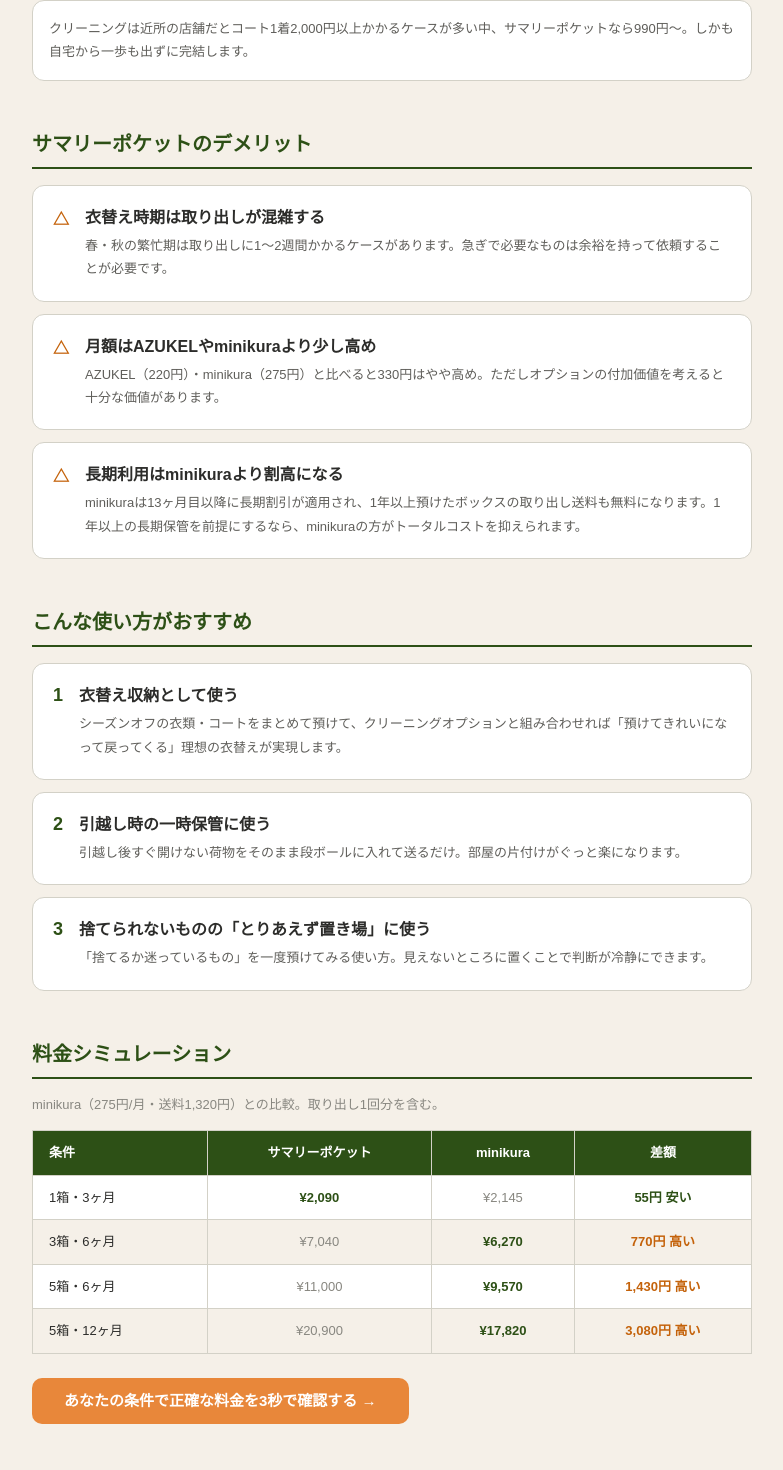
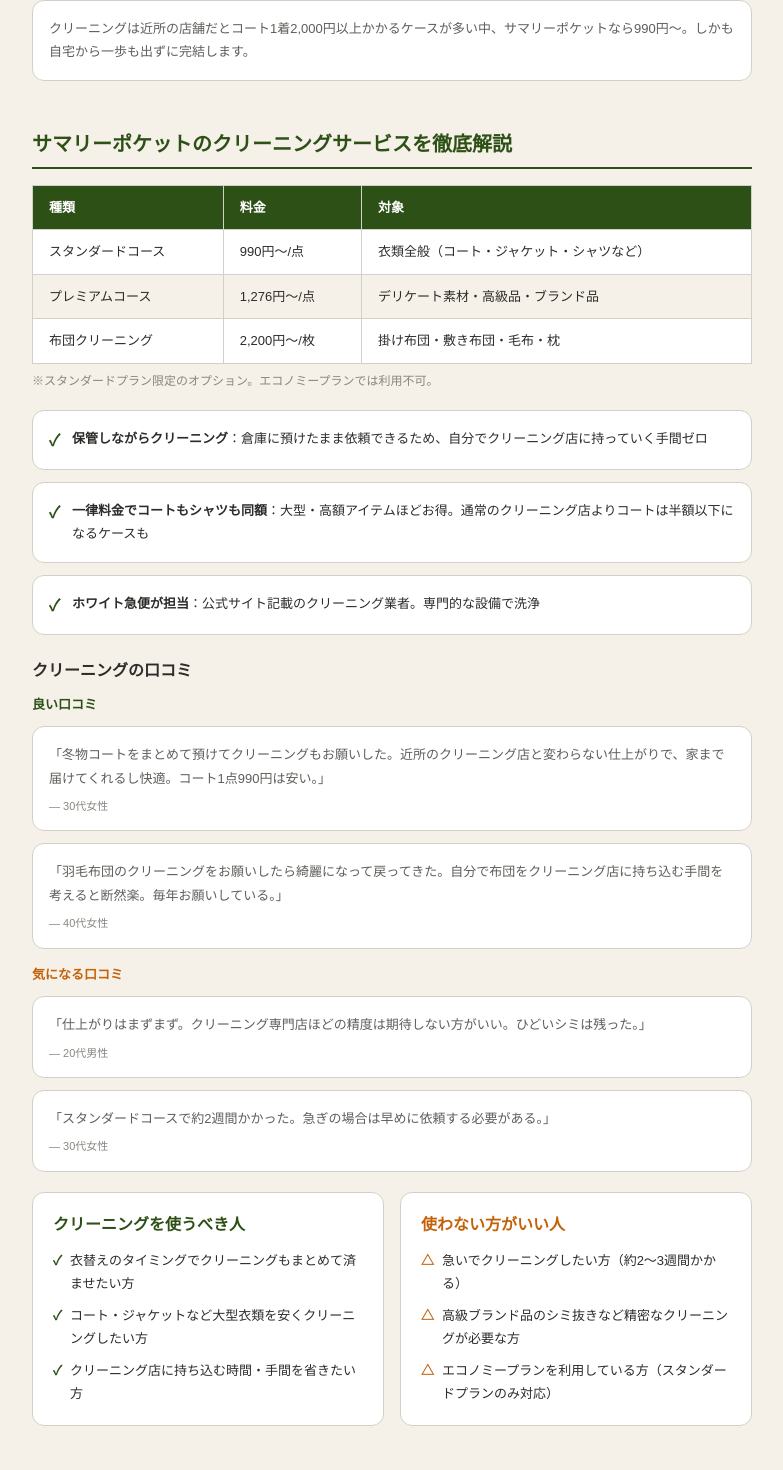
Before and after one commit to kazukiyamada19920206-ai/kurabe-storage, a Next.js app: page /guide/summary-pocket-review in a window 1280 px wide. Shown: the part 1977-3447 px from the top of the page, without its empty margins (248-1031 px from the left). Built offline with nearby package versions, Linux system fonts and the light colour scheme.

Commit message:
seo: サマリーポケット評判記事にクリーニング専用セクション追加

```diff
--- a/app/guide/summary-pocket-review/page.tsx
+++ b/app/guide/summary-pocket-review/page.tsx
@@ -3,9 +3,9 @@
 import pricing from "../../../pricing.json";
 
 export const metadata: Metadata = {
-  title: "サマリーポケットの評判・口コミ【最悪の声も掲載】メリット・デメリットを徹底解説",
+  title: "サマリーポケットの評判・口コミ【クリーニングの仕上がりも解説】メリット・デメリットを徹底解説",
   description:
-    "サマリーポケットの良い口コミ・悪い口コミ・最悪の声をリアルに掲載。月額料金・メリット・デメリット・クリーニングオプションを徹底解説。初めての宅配収納選びに。",
+    "サマリーポケットの評判・口コミ・クリーニングの料金と仕上がりを徹底解説。悪い口コミ・最悪の声も掲載。月額料金・メリット・デメリットを正直にレビュー。",
 };
 
 const service = pricing.find((s) => s.slug === "summary-pocket")!;
@@ -160,6 +160,115 @@
           </div>
           <div className="mt-4 bg-white rounded-[12px] p-4 text-[13px] text-[#5F5E5A] leading-[1.8]" style={{ border: "0.5px solid #D3D1C7" }}>
             クリーニングは近所の店舗だとコート1着2,000円以上かかるケースが多い中、サマリーポケットなら990円〜。しかも自宅から一歩も出ずに完結します。
+          </div>
+        </section>
+
+        {/* クリーニング専用セクション */}
+        <section>
+          <h2 className="text-[20px] font-[700] text-[#2D5016] mb-4 pb-2 border-b-2 border-[#2D5016]">
+            サマリーポケットのクリーニングサービスを徹底解説
+          </h2>
+
+          {/* 料金テーブル */}
+          <div className="overflow-x-auto mb-5">
+            <table className="w-full text-[13px]" style={{ borderCollapse: "collapse" }}>
+              <thead>
+                <tr>
+                  <th className="py-3 px-4 text-left text-white font-bold" style={{ background: "#2D5016", border: "0.5px solid #D3D1C7" }}>種類</th>
+                  <th className="py-3 px-4 text-left text-white font-bold" style={{ background: "#2D5016", border: "0.5px solid #D3D1C7" }}>料金</th>
+                  <th className="py-3 px-4 text-left text-white font-bold" style={{ background: "#2D5016", border: "0.5px solid #D3D1C7" }}>対象</th>
+                </tr>
+              </thead>
+              <tbody>
+                {[
+                  ["スタンダードコース", "990円〜/点", "衣類全般（コート・ジャケット・シャツなど）"],
+                  ["プレミアムコース", "1,276円〜/点", "デリケート素材・高級品・ブランド品"],
+                  ["布団クリーニング", "2,200円〜/枚", "掛け布団・敷き布団・毛布・枕"],
+                ].map(([type, price, target], i) => (
+                  <tr key={type} style={{ background: i % 2 === 1 ? "#F5F0E8" : "white" }}>
+                    <td className="py-3 px-4 font-medium text-[#2C2C2A]" style={{ border: "0.5px solid #D3D1C7" }}>{type}</td>
+                    <td className="py-3 px-4 text-[#2C2C2A] whitespace-nowrap" style={{ border: "0.5px solid #D3D1C7" }}>{price}</td>
+                    <td className="py-3 px-4 text-[#2C2C2A]" style={{ border: "0.5px solid #D3D1C7" }}>{target}</td>
+                  </tr>
+                ))}
+              </tbody>
+            </table>
+            <p className="text-[12px] text-[#888780] mt-2">※スタンダードプラン限定のオプション。エコノミープランでは利用不可。</p>
+          </div>
+
+          {/* 特徴3点 */}
+          <div className="space-y-3 mb-6">
+            {[
+              { point: "保管しながらクリーニング", body: "倉庫に預けたまま依頼できるため、自分でクリーニング店に持っていく手間ゼロ" },
+              { point: "一律料金でコートもシャツも同額", body: "大型・高額アイテムほどお得。通常のクリーニング店よりコートは半額以下になるケースも" },
+              { point: "ホワイト急便が担当", body: "公式サイト記載のクリーニング業者。専門的な設備で洗浄" },
+            ].map((item) => (
+              <div key={item.point} className="bg-white rounded-[12px] p-4 flex gap-3" style={{ border: "0.5px solid #D3D1C7" }}>
+                <span className="font-bold text-[#2D5016] flex-shrink-0 mt-0.5">✓</span>
+                <p className="text-[13px] text-[#2C2C2A] leading-[1.8]">
+                  <strong>{item.point}</strong>：{item.body}
+                </p>
+              </div>
+            ))}
+          </div>
+
+          {/* クリーニング口コミ */}
+          <h3 className="text-[16px] font-[700] text-[#2C2C2A] mb-3">クリーニングの口コミ</h3>
+          <div className="space-y-3 mb-5">
+            <p className="text-[13px] font-[600] text-[#2D5016]">良い口コミ</p>
+            {[
+              { body: "冬物コートをまとめて預けてクリーニングもお願いした。近所のクリーニング店と変わらない仕上がりで、家まで届けてくれるし快適。コート1点990円は安い。", author: "30代女性" },
+              { body: "羽毛布団のクリーニングをお願いしたら綺麗になって戻ってきた。自分で布団をクリーニング店に持ち込む手間を考えると断然楽。毎年お願いしている。", author: "40代女性" },
+            ].map((item) => (
+              <div key={item.author} className="bg-white rounded-[12px] p-4" style={{ border: "0.5px solid #D3D1C7" }}>
+                <p className="text-[13px] text-[#5F5E5A] leading-[1.8] mb-2">「{item.body}」</p>
+                <p className="text-[11px] text-[#888780]">— {item.author}</p>
+              </div>
+            ))}
+            <p className="text-[13px] font-[600] text-[#C4620A] mt-4">気になる口コミ</p>
+            {[
+              { body: "仕上がりはまずまず。クリーニング専門店ほどの精度は期待しない方がいい。ひどいシミは残った。", author: "20代男性" },
+              { body: "スタンダードコースで約2週間かかった。急ぎの場合は早めに依頼する必要がある。", author: "30代女性" },
+            ].map((item) => (
+              <div key={item.author} className="bg-white rounded-[12px] p-4" style={{ border: "0.5px solid #D3D1C7" }}>
+                <p className="text-[13px] text-[#5F5E5A] leading-[1.8] mb-2">「{item.body}」</p>
+                <p className="text-[11px] text-[#888780]">— {item.author}</p>
+              </div>
+            ))}
+          </div>
+
+          {/* 使うべき人・使わない方がいい人 */}
+          <div className="grid md:grid-cols-2 gap-4">
+            <div className="bg-white rounded-[12px] p-5" style={{ border: "0.5px solid #D3D1C7" }}>
+              <p className="font-[700] text-[#2D5016] mb-3">クリーニングを使うべき人</p>
+              <ul className="space-y-2">
+                {[
+                  "衣替えのタイミングでクリーニングもまとめて済ませたい方",
+                  "コート・ジャケットなど大型衣類を安くクリーニングしたい方",
+                  "クリーニング店に持ち込む時間・手間を省きたい方",
+                ].map((item) => (
+                  <li key={item} className="flex items-start gap-2 text-[13px] text-[#2C2C2A] leading-[1.8]">
+                    <span className="font-bold text-[#2D5016] flex-shrink-0">✓</span>
+                    {item}
+                  </li>
+                ))}
+              </ul>
+            </div>
+            <div className="bg-white rounded-[12px] p-5" style={{ border: "0.5px solid #D3D1C7" }}>
+              <p className="font-[700] text-[#C4620A] mb-3">使わない方がいい人</p>
+              <ul className="space-y-2">
+                {[
+                  "急いでクリーニングしたい方（約2〜3週間かかる）",
+                  "高級ブランド品のシミ抜きなど精密なクリーニングが必要な方",
+                  "エコノミープランを利用している方（スタンダードプランのみ対応）",
+                ].map((item) => (
+                  <li key={item} className="flex items-start gap-2 text-[13px] text-[#2C2C2A] leading-[1.8]">
+                    <span className="font-bold text-[#C4620A] flex-shrink-0">△</span>
+                    {item}
+                  </li>
+                ))}
+              </ul>
+            </div>
           </div>
         </section>
 
@@ -428,6 +537,30 @@
           </div>
         </section>
 
+        {/* FAQ */}
+        <section>
+          <h2 className="text-[20px] font-[700] text-[#2D5016] mb-4 pb-2 border-b-2 border-[#2D5016]">
+            よくある質問（FAQ）
+          </h2>
+          <div className="space-y-4">
+            {[
+              {
+                q: "クリーニングオプションはどのプランで使えますか？",
+                a: "スタンダードプランのみ利用できます。エコノミープランでは利用できません。料金は衣類1点990円〜、布団1枚2,200円〜です。預けたまま依頼できるため、自分でクリーニング店に持ち込む手間が不要です。",
+              },
+              {
+                q: "クリーニングの仕上がりはどうですか？",
+                a: "ホワイト急便が担当しており、通常のクリーニング店と同等の仕上がりです。ただしひどいシミや特殊素材は完全には落ちない場合があります。また仕上がりまでスタンダードコースで約2週間かかるため、急ぎの場合は早めに依頼してください。",
+              },
+            ].map((item) => (
+              <div key={item.q} className="bg-white rounded-[12px] p-5" style={{ border: "0.5px solid #D3D1C7" }}>
+                <p className="font-[700] text-[#2C2C2A] mb-2 text-[14px]">Q. {item.q}</p>
+                <p className="text-[13px] text-[#5F5E5A] leading-[1.8]">A. {item.a}</p>
+              </div>
+            ))}
+          </div>
+        </section>
+
         {/* ⑩ 診断CTAバナー */}
         <div className="bg-[#2D5016] rounded-[12px] px-8 py-10 text-center">
           <p className="text-white text-[17px] font-[700] mb-2">
```
